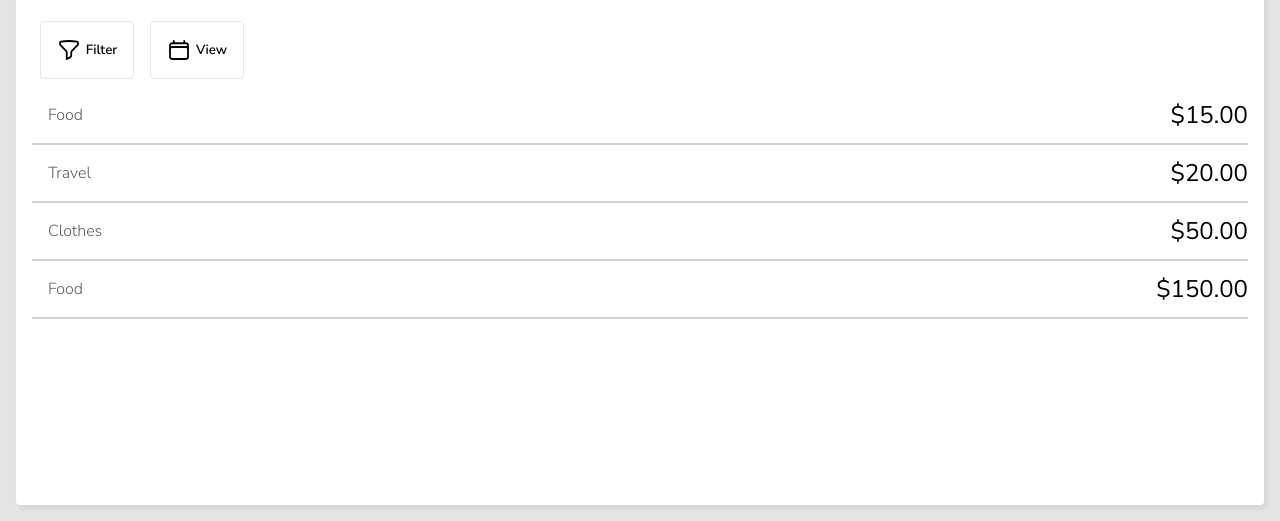
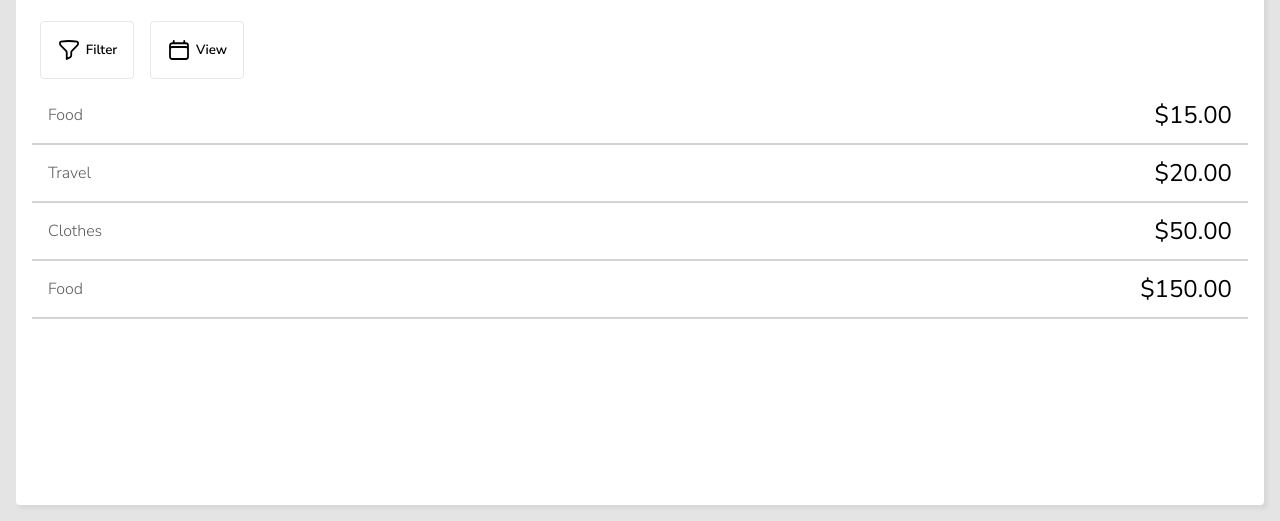
Before and after one commit to Mariella-Arias/expense-tracker, a plain HTML site: page index.html in a window 1280 px wide. Shown: the part 279-800 px from the top of the page. Drawn offline with Linux system fonts and the light colour scheme.

Commit message:
Fix uneven margin around expense item on larger screens

```diff
--- a/main.css
+++ b/main.css
@@ -183,6 +183,10 @@ hr {
     transition: none;
   }
 
+  .expense-amount {
+    margin-right: 1rem;
+  }
+
   .expense-item:hover .btn-edit {
     display: block;
   }
```
